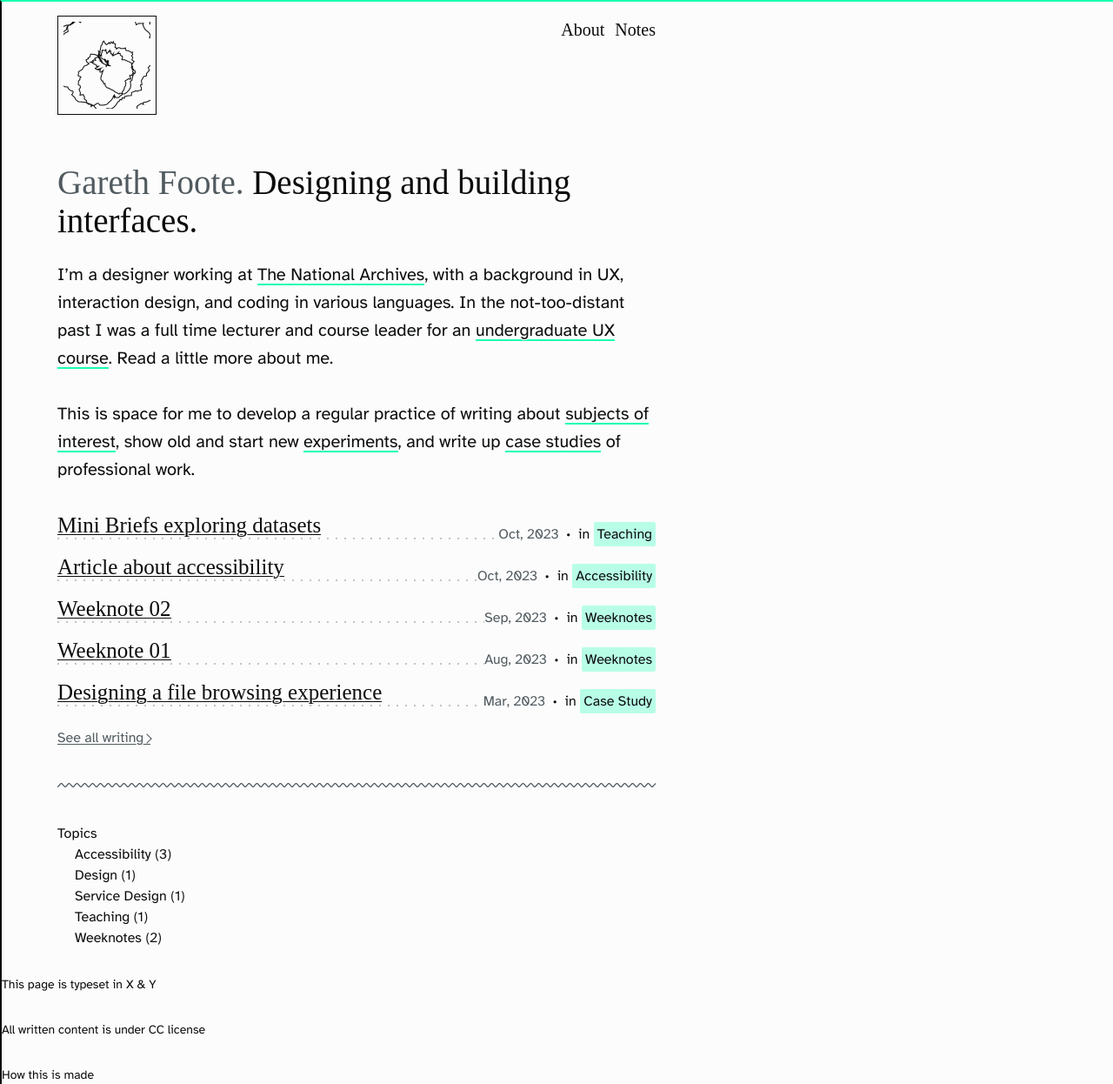
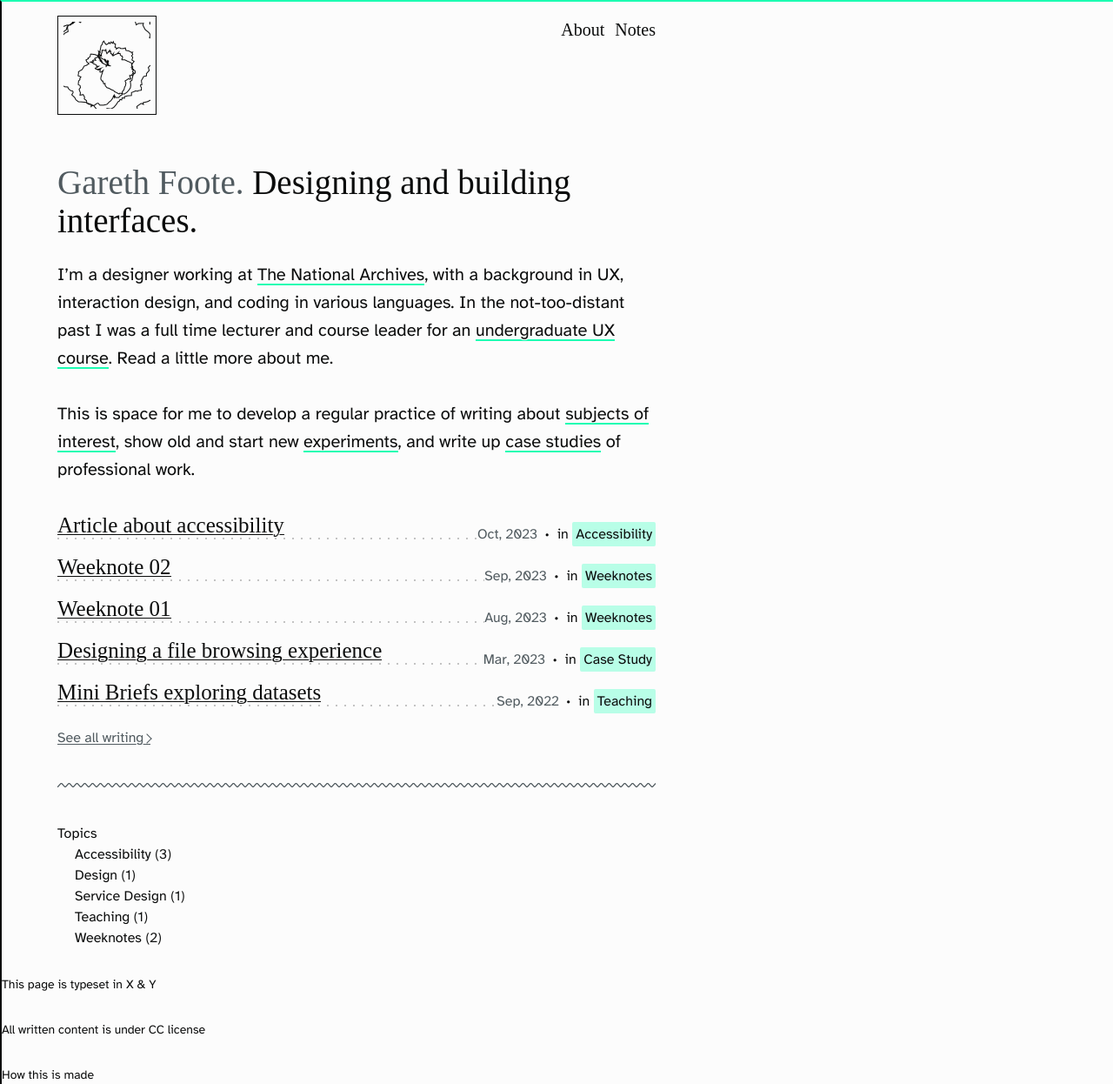
Before and after one commit to garethfoote/gfoote, a Jekyll site: the page built from collections/Homepage.md, in a window 1280 px wide. Shown: the whole page at 87% size. Built offline with Jekyll 4.4.1, drawn with Linux system fonts in a browser that asks for light colours; some web fonts are replaced.

Commit message:
PUSH NOTE : Mini-briefs - Exploring datasets.md

```diff
--- a/collections/_writing/Mini-briefs - Exploring datasets.md
+++ b/collections/_writing/Mini-briefs - Exploring datasets.md
@@ -3,6 +3,7 @@ share: true
 homepage: true
 category: _writing
 topics: [Teaching]
+date: 2022-09-01
 ---
 
 An introductory exercise for Data Visualisation students that involves exploring and understanding simple datasets, then proposing  narratives that could be told through visualisation techniques.
```
